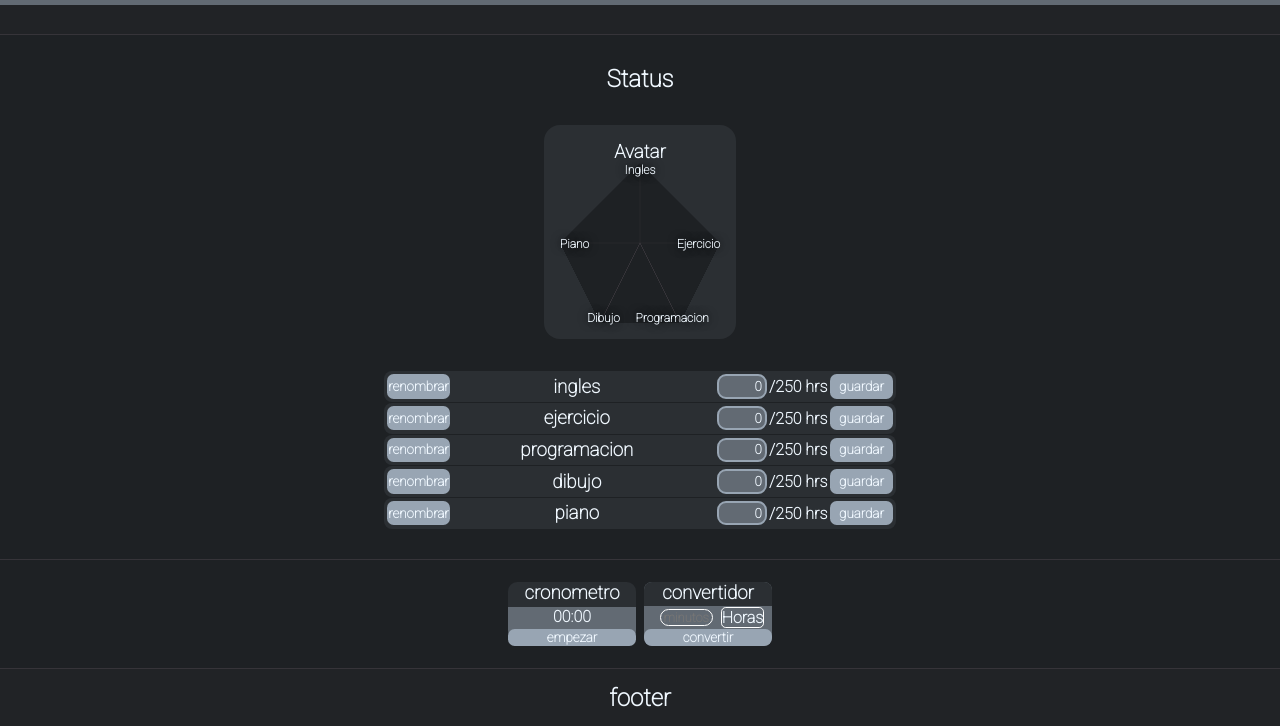
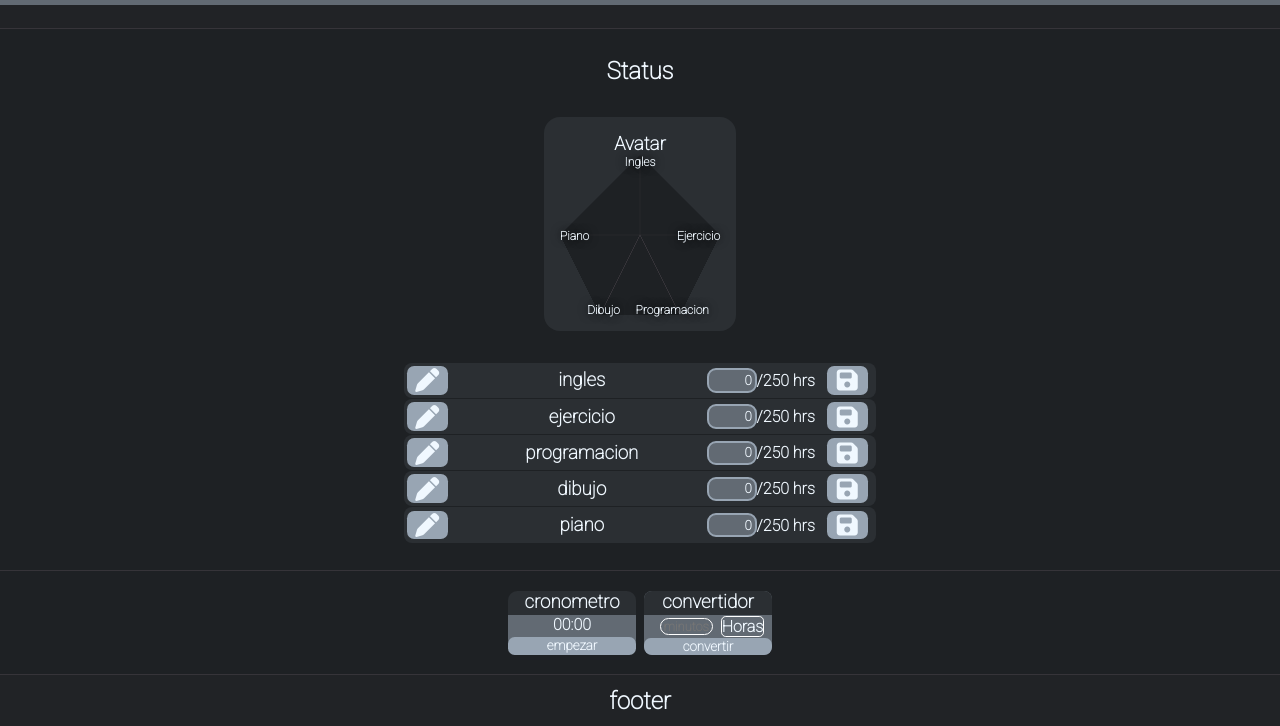
Before and after one commit to sedarmek/status-skills, a website: page index.html in a window 1280 px wide. Shown: the part 74-800 px from the top of the page. Drawn offline with Linux system fonts and the light colour scheme.

Commit message:
se agregan iconos en los botones de la pagina principal

```diff
--- a/css/index-styles.css
+++ b/css/index-styles.css
@@ -139,9 +139,12 @@
     grid-auto-flow: column;
 }
 .skill-name-btn{
+    display: inline-block;
+    font-size: 1.5em;
     padding: 0.1em;
-    border-style: none;
-    border-radius: 0.5em;
+    /* line-height: 1.5em; */
+    width: 1.5em;
+    border-radius: 0.3em;
 }
 .skill-hours{
     text-align: right;
@@ -161,8 +164,13 @@
     grid-auto-flow: column;
 }
 .btn-skill{
-    border-style: none;
-    border-radius: 0.5em;
+    display: inline-block;
+    font-size: 1.5em;
+    margin-left: 0.5em;
+    padding: 0.1em;
+    /* line-height: 1.5em; */
+    width: 1.5em;
+    border-radius: 0.3em;
 }
 .aside-principal{
     text-align: center;
--- a/index.html
+++ b/index.html
@@ -43,39 +43,39 @@
             </div>
             <div class="container-skills">
                 <div class="skill">
-                    <input type="button" value="renombrar" class="skill-name-btn">
+                    <i class="fa-solid fa-pen skill-name-btn"></i>
                     <h3 class="skill-name">ingles</h3>
                     <input type="number" class="skill-hours" id="skill-1" min="0" max="1000">
                     <p id="p-input-1"></p>
-                    <input type="button" value="guardar" class="btn-skill">
+                    <i class="fa-solid fa-floppy-disk btn-skill"></i>
                 </div>
                 <div class="skill">
-                    <input type="button" value="renombrar" class="skill-name-btn">
+                    <i class="fa-solid fa-pen skill-name-btn"></i>
                     <h3 class="skill-name">ejercicio</h3>
                     <input type="number" class="skill-hours" id="skill-2" min="0" max="1000">
                     <p id="p-input-2"></p>
-                    <input type="button" value="guardar" class="btn-skill">
+                    <i class="fa-solid fa-floppy-disk btn-skill"></i>
                 </div>
                 <div class="skill">
-                    <input type="button" value="renombrar" class="skill-name-btn">
+                    <i class="fa-solid fa-pen skill-name-btn"></i>
                     <h3 class="skill-name">programacion</h3>
                     <input type="number" class="skill-hours" id="skill-3" min="0" max="1000">
                     <p id="p-input-3"></p>
-                    <input type="button" value="guardar" class="btn-skill">
+                    <i class="fa-solid fa-floppy-disk btn-skill"></i>
                 </div>
                 <div class="skill">
-                    <input type="button" value="renombrar" class="skill-name-btn">
+                    <i class="fa-solid fa-pen skill-name-btn"></i>
                     <h3 class="skill-name">dibujo</h3>
                     <input type="number" class="skill-hours" id="skill-4" min="0" max="1000">
                     <p id="p-input-4"></p>
-                    <input type="button" value="guardar" class="btn-skill">
+                    <i class="fa-solid fa-floppy-disk btn-skill"></i>
                 </div>
                 <div class="skill">
-                    <input type="button" value="renombrar" class="skill-name-btn">
+                    <i class="fa-solid fa-pen skill-name-btn"></i>
                     <h3 class="skill-name">piano</h3>
                     <input type="number" class="skill-hours" id="skill-5" min="0" max="1000">
                     <p id="p-input-5"></p>
-                    <input type="button" value="guardar" class="btn-skill">
+                    <i class="fa-solid fa-floppy-disk btn-skill"></i>
                 </div>
             </div>
         </main>
```
